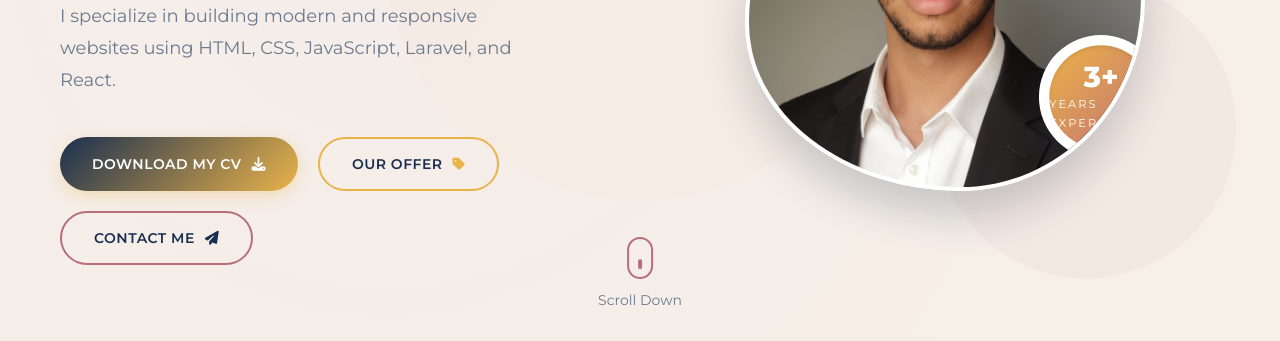
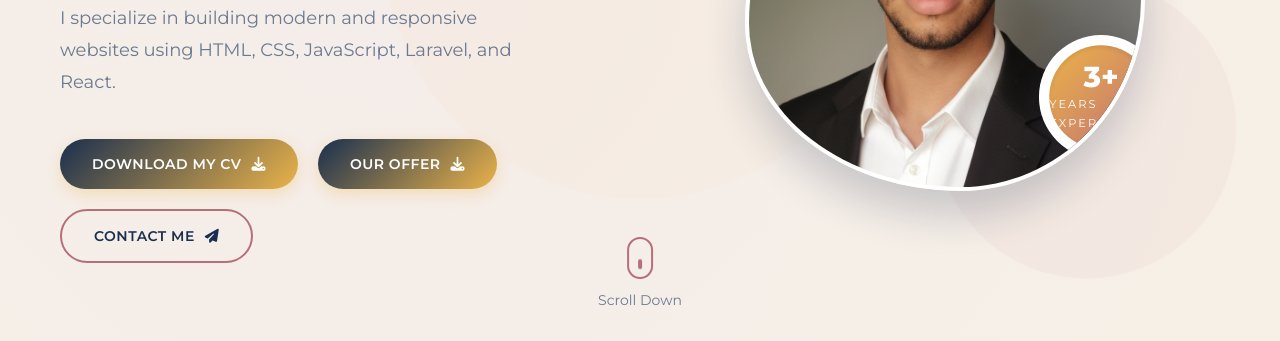
Before and after one commit to ABDELILAH-GH/ghoummach-abdelilah, a plain HTML site: page index.html in a window 1280 px wide. Shown: the part 459-800 px from the top of the page. Drawn offline with nearby package versions, Linux system fonts and the light colour scheme.

Commit message:
new updates

```diff
--- a/index.html
+++ b/index.html
@@ -75,9 +75,9 @@
                             <span class="btn-text">Download My CV</span>
                             <span class="btn-icon"><i class="fas fa-download"></i></span>
                         </a>
-                        <a href="#" id="downloadOffer" class="btn btn-outline magnetic">
+                        <a href="#" id="downloadOffer" class="btn btn-primary magnetic">
                             <span class="btn-text">Our Offer</span>
-                            <span class="btn-icon"><i class="fas fa-tag"></i></span>
+                            <span class="btn-icon"><i class="fas fa-download"></i></span>
                         </a>
                         <a href="#contact" class="btn btn-secondary magnetic">
                             <span class="btn-text">Contact Me</span>
```
